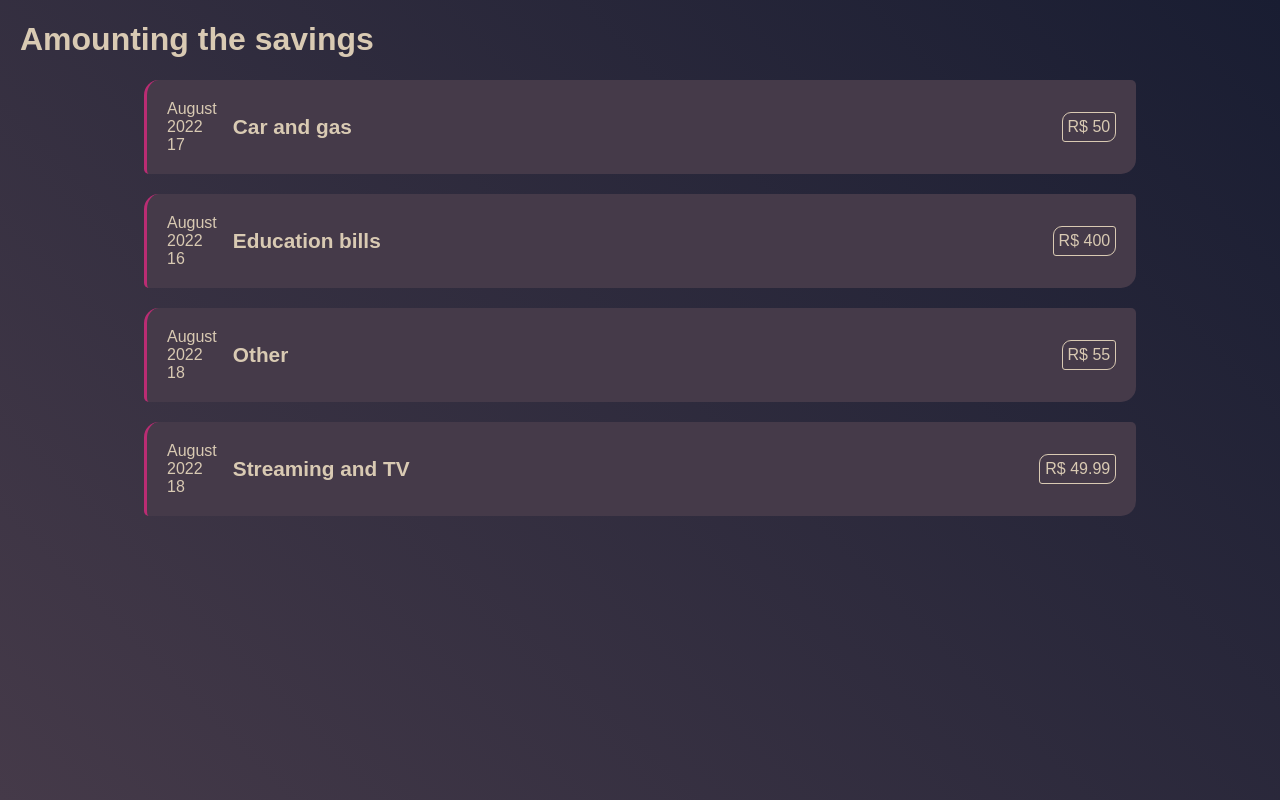
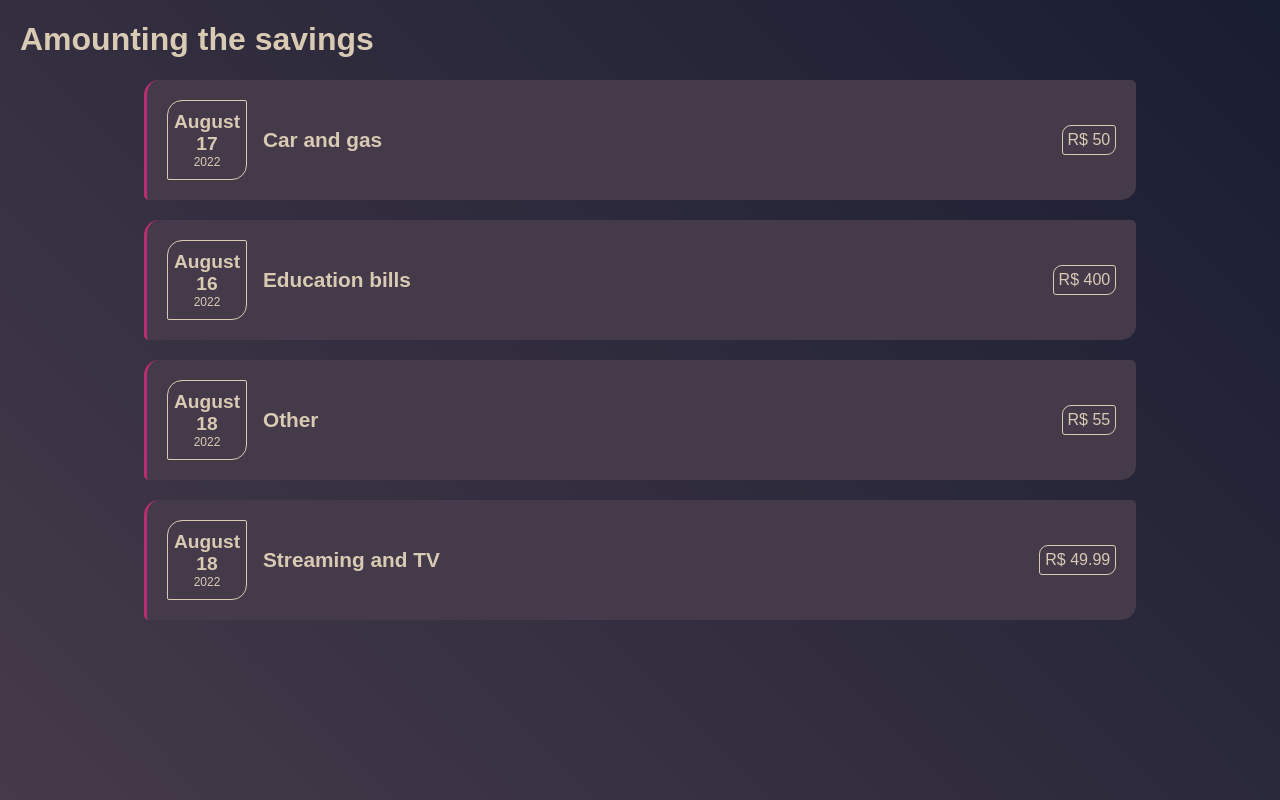
Before and after one commit to israeldvd/amounts-monitor, a JavaScript app in the folder react-complete/: page / in a window 1280 px wide. Built offline with nearby package versions, Linux system fonts and the light colour scheme; a web font is replaced by a local one.

Commit message:
Edit each ItemDate's elements; add classNames

```diff
--- a/react-complete/src/components/ItemDate.js
+++ b/react-complete/src/components/ItemDate.js
@@ -1,3 +1,4 @@
+import "./ItemDate.css";
 import * as locSet from "../utils/localeSettings";
 
 function ItemDate(props) {
@@ -11,10 +12,10 @@ function ItemDate(props) {
     const year = props.date.getFullYear();
 
     return (
-        <div>
-            <div>{month}</div>
-            <div>{year}</div>
-            <div>{day}</div>
+        <div className="item-date">
+            <div className="month">{month}</div>
+            <div className="day">{day}</div>
+            <div className="year">{year}</div>
         </div>
     );
 }
```
